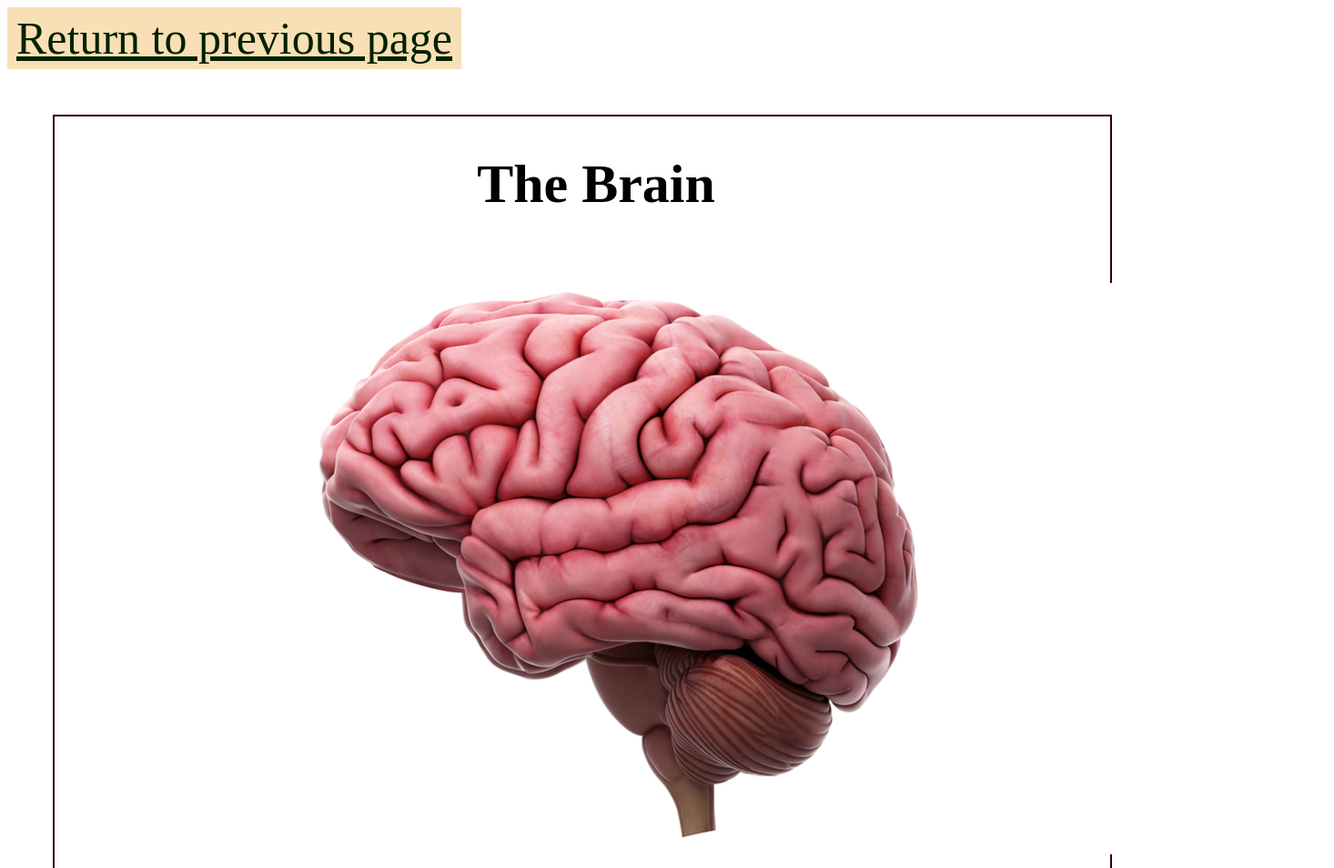
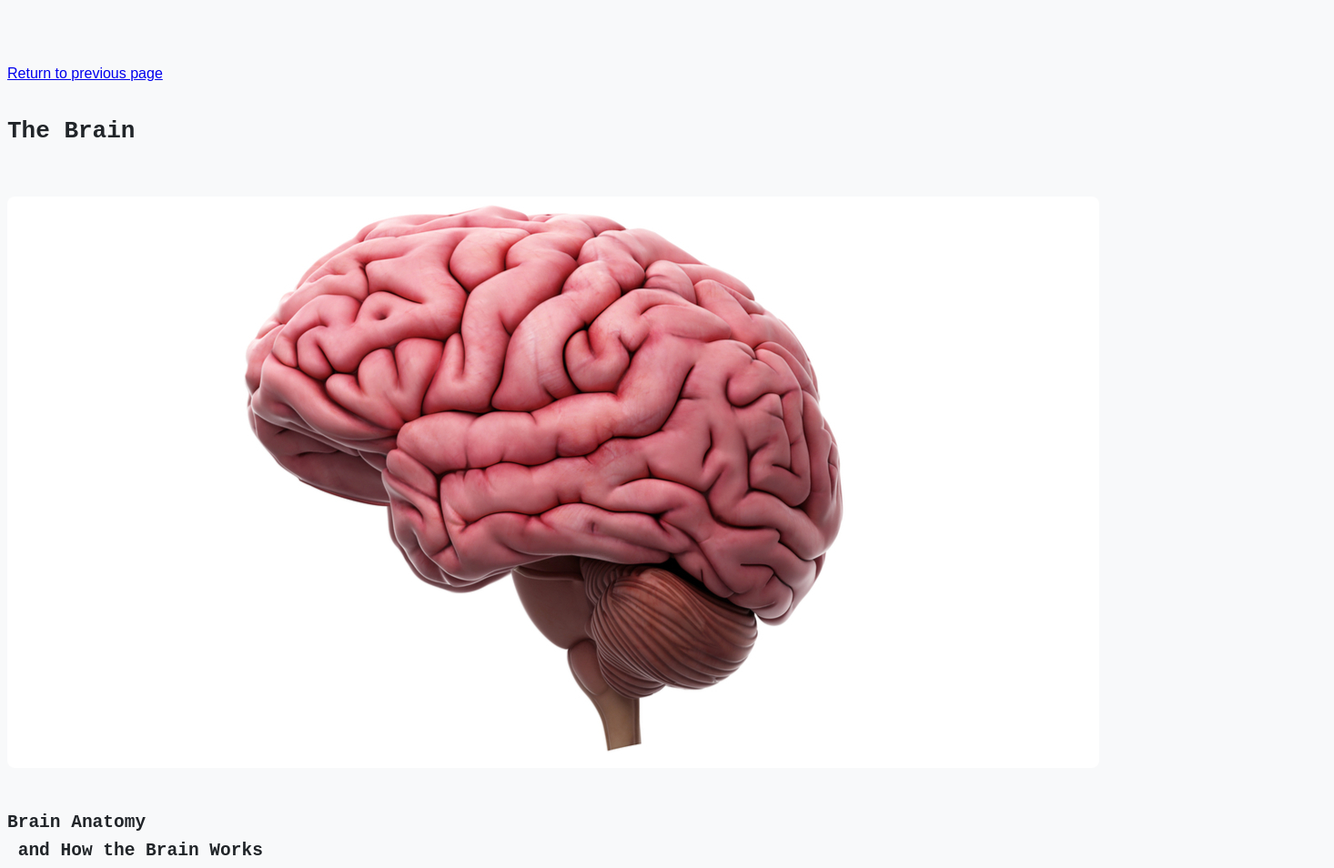
Before and after one commit to AlaaAlomari123456789/AlaaAlomari1, a plain HTML site: page Brain.html in a window 1280 px wide. Shown: the top 954 px of the page at 91% size, 1466 px wide, since content can reach past the window. Drawn offline with Linux system fonts and the light colour scheme.

Commit message:
Update sss.css

```diff
--- a/sss.css
+++ b/sss.css
@@ -1,28 +1,21 @@
-pre {text-align:center;
-color:#000000;
-font-size:30px;
-font-family:normal;
-border:2px solid #330000;
-padding-left: 30px;
-margin: 50px;
+body {
+    padding-top: 60px;
+    font-family: Arial, sans-serif;
+    line-height: 1.6;
+    background-color: #f8f9fa;
+    color: #212529;
 }
-p{text-align:left;
-background-color:#FDF1E8;
+
+h1, h2, h3 {
+    margin-top: 30px;
+    margin-bottom: 15px;
 }
-h2,b{text-align:left;
+
+img {
+    margin: 15px 0;
+    border-radius: 8px;
 }
-a{
-background-color:#F8DFB6;
-color:#012101;
-padding:5px 10px;
-text-align:center;
-text-decoration:inline;
-display:inline-block;
-font-size:40px;
- font-size:50px;
+
+.btn {
+    text-decoration: none;
 }
-a:hover {
-background-color:#edea21;
-color: black;
-text-decoration: underline;
-}
```
